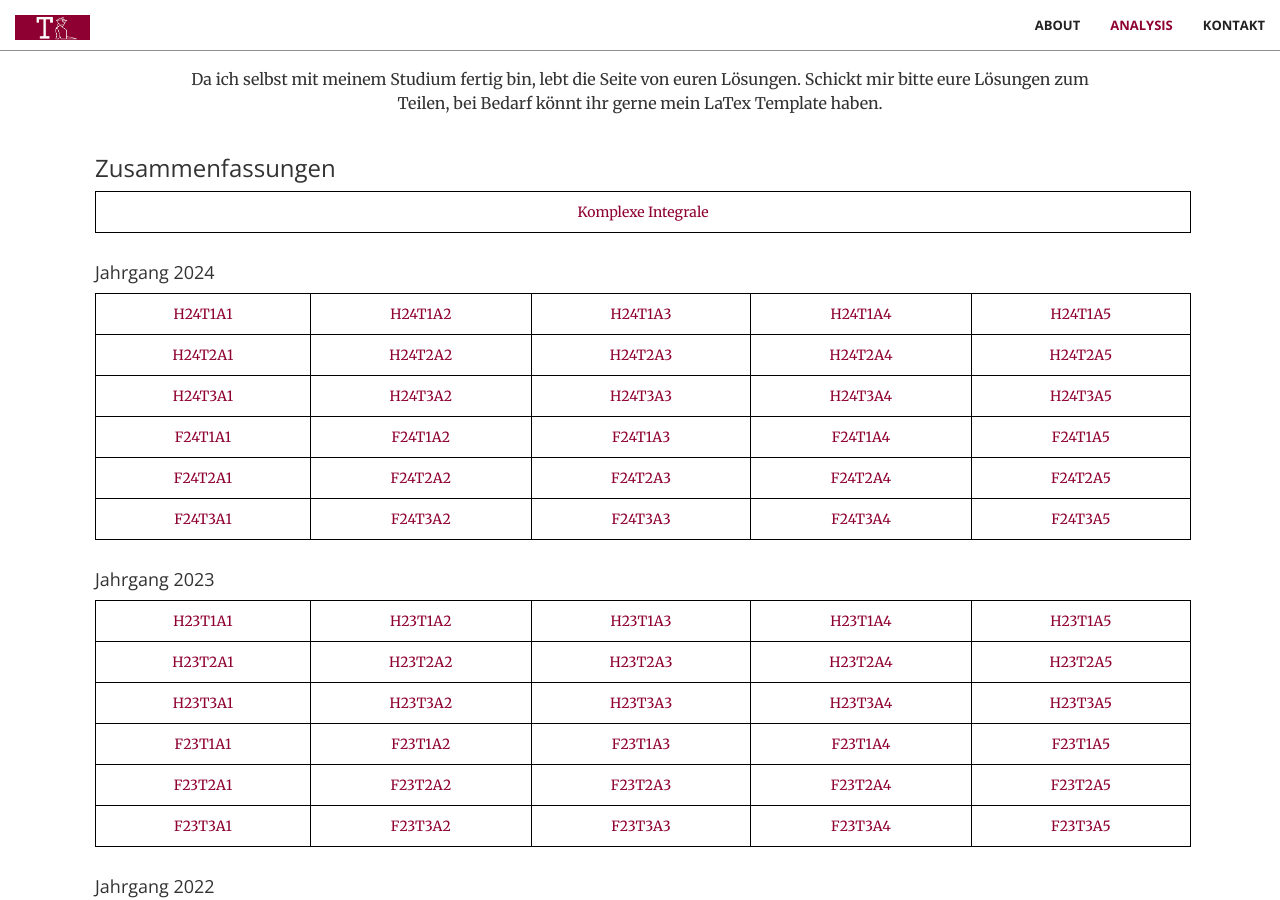
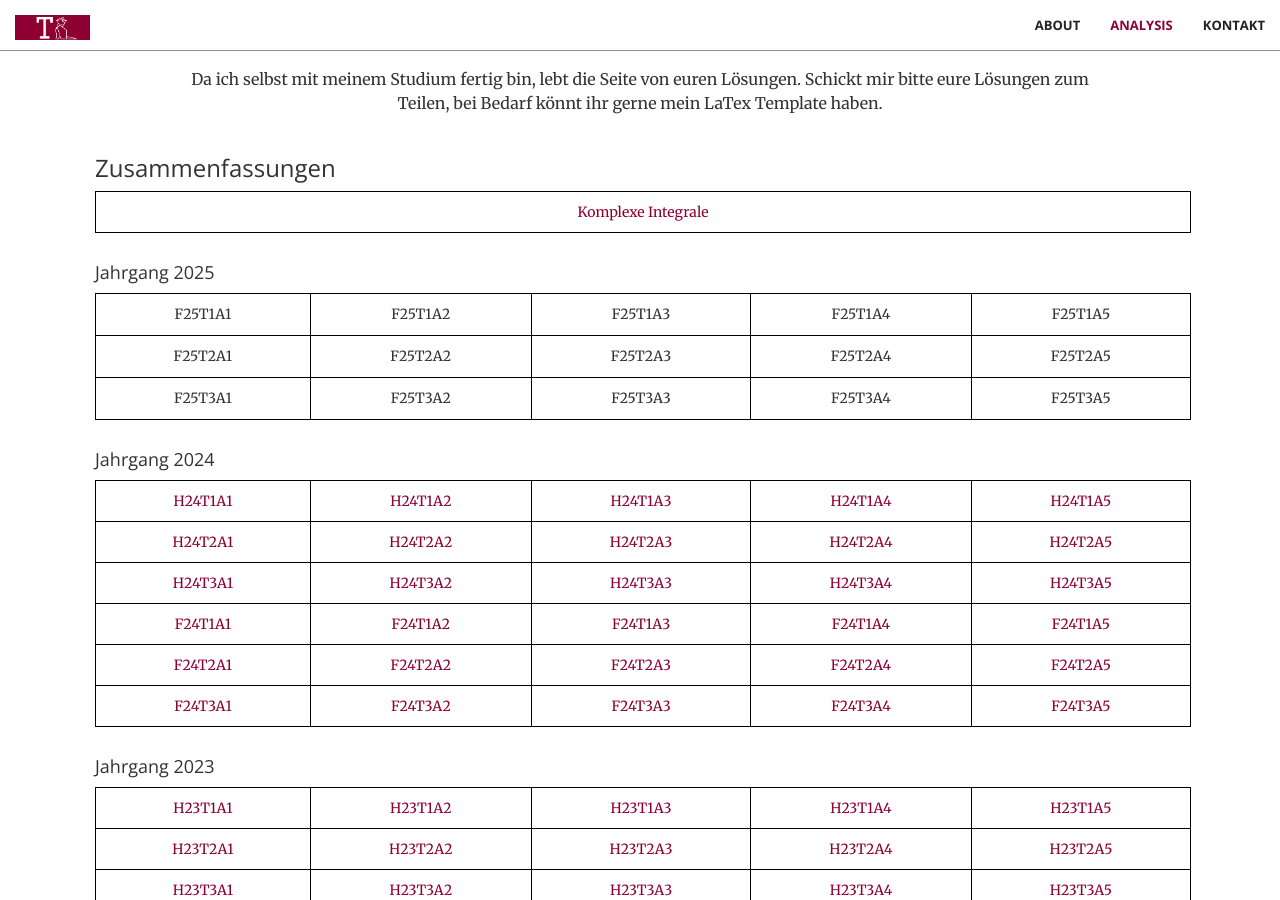
Before and after one commit to trabaldini/trabaldini.github.io, a Jekyll site: the page built from index.html, in a window 1280 px wide and 900 px high, scrolled down 1522 px. Built offline with Jekyll 4.4.1, drawn with Linux system fonts in a browser that asks for light colours; some web fonts are replaced.

Commit message:
feat: add solution table for Jahrgang 2025

```diff
--- a/_includes/math.html
+++ b/_includes/math.html
@@ -21,6 +21,64 @@
                             <tr>
                                 <td>
                                     <a href="aufg/Komplexe_Integrale.pdf" target="_blank">Komplexe Integrale</a>
+                                </td>
+                            </tr>
+                        </tbody>
+                    </table>
+                </li>
+                <li>
+                    <h4>Jahrgang 2025</h4>
+                    <table class="math">
+                        <tbody>
+                            <tr>
+                                <td>
+                                    <p>F25T1A1</p>
+                                </td>
+                                <td>
+                                    <p>F25T1A2</p>
+                                </td>
+                                <td>
+                                    <p>F25T1A3</p>
+                                </td>
+                                <td>
+                                    <p>F25T1A4</p>
+                                </td>
+                                <td>
+                                    <p>F25T1A5</p>
+                                </td>
+                            </tr>
+                            <tr>
+                                <td>
+                                    <p>F25T2A1</p>
+                                </td>
+                                <td>
+                                    <p>F25T2A2</p>
+                                </td>
+                                <td>
+                                    <p>F25T2A3</p>
+                                </td>
+                                <td>
+                                    <p>F25T2A4</p>
+                                </td>
+                                <td>
+                                    <p>F25T2A5</p>
+                                </td>
+                            </tr>
+                            <tr>
+                                <td>
+                                    <p>F25T3A1</p>
+                                </td>
+                                <td>
+                                    <p>F25T3A2</p>
+                                </td>
+                                <td>
+                                    <p>F25T3A3</p>
+                                </td>
+                                <td>
+                                    <p>F25T3A4</p>
+                                </td>
+                                <td>
+                                    <p>F25T3A5</p>
                                 </td>
                             </tr>
                         </tbody>
```
